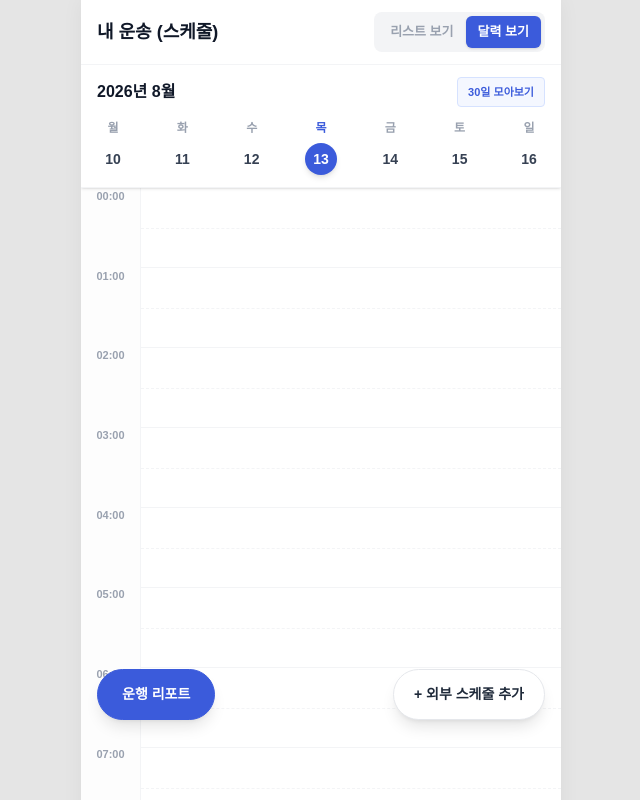
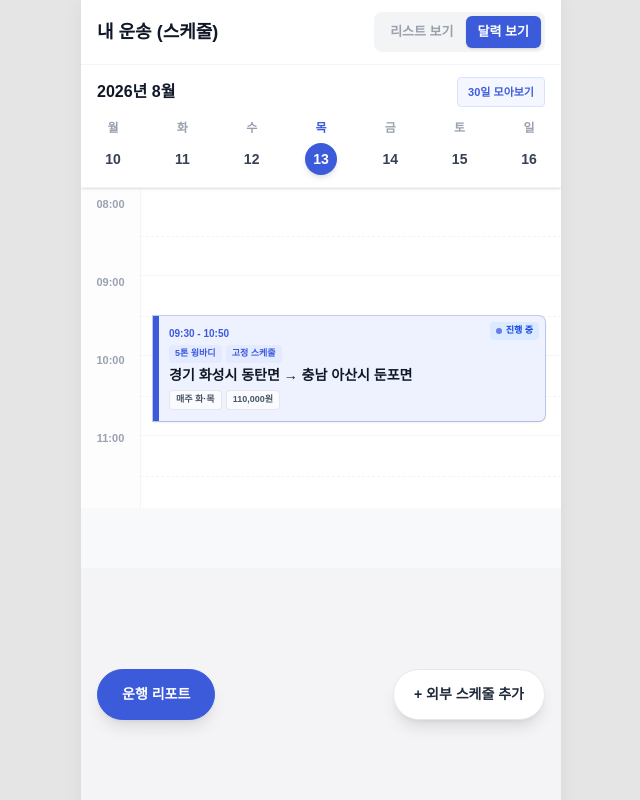
Before and after one commit to KwonLogistics/KAUL_CAMPASS, a Next.js app: page /schedule in a window 1280 px wide. Shown: the top 800 px of the page, without its empty margins (319-959 px from the left). Built offline with nearby package versions, Linux system fonts and the light colour scheme; a web font is replaced by a local one.

Commit message:
feat: 주간 스케줄 타임라인 가변 시간축 적용 (불필요한 새벽/심야 공백 제거)

```diff
--- a/src/components/ScheduleTab.tsx
+++ b/src/components/ScheduleTab.tsx
@@ -34,7 +34,6 @@ export default function ScheduleTab() {
   );
   const allItems = useMemo(() => [...scheduleItems, ...externalItems], [externalItems]);
 
-  const hours = Array.from({ length: 24 }, (_, i) => i);
   const scrollContainerRef = useRef<HTMLDivElement>(null);
 
   const HOUR_HEIGHT = 80;
@@ -48,20 +47,29 @@ export default function ScheduleTab() {
   const dayBlocks = buildDayTimeline(currentDaySchedules);
   const tripBlocks = dayBlocks.filter((b) => b.kind === "trip");
 
-  // 가장 이른 스케줄 기준으로 자동 스크롤
+  // 해당 날짜의 첫 업무 1시간 전 ~ 마지막 업무 1~2시간 후까지만 시간축을 가변으로 생성
+  const hasTrips = tripBlocks.length > 0;
+  const earliestHour = hasTrips
+    ? Math.min(...tripBlocks.map((b) => Math.floor(b.startMin / 60)))
+    : 8;
+  const latestHour = hasTrips
+    ? Math.max(...tripBlocks.map((b) => Math.ceil(b.endMin / 60)))
+    : 18;
+
+  // 시작시각(첫 업무 1시간 전, 최소 0시), 종료시각(마지막 업무 1시간 후, 최소 startHour+4, 최대 24시)
+  const timelineStartHour = Math.max(earliestHour - 1, 0);
+  const timelineEndHour = Math.min(Math.max(latestHour + 1, timelineStartHour + 4), 24);
+
+  const displayedHours = Array.from(
+    { length: timelineEndHour - timelineStartHour },
+    (_, i) => timelineStartHour + i
+  );
+  const totalTimelineHeight = displayedHours.length * HOUR_HEIGHT;
+
+  // 날짜 변경 시 상단으로 스무스하게 초기화
   useEffect(() => {
     if (viewMode === "calendar" && calendarMode === "weekly" && scrollContainerRef.current) {
-      if (tripBlocks.length > 0) {
-        const earliestHour = Math.min(...tripBlocks.map((b) => Math.floor(b.startMin / 60)));
-        const scrollTo = Math.max((earliestHour - 1) * HOUR_HEIGHT, 0);
-        setTimeout(() => {
-          scrollContainerRef.current?.scrollTo({ top: scrollTo, behavior: "smooth" });
-        }, 100);
-      } else {
-        setTimeout(() => {
-          scrollContainerRef.current?.scrollTo({ top: 8 * HOUR_HEIGHT, behavior: "smooth" });
-        }, 100);
-      }
+      scrollContainerRef.current.scrollTo({ top: 0, behavior: "smooth" });
     }
   }, [selectedDate, viewMode, calendarMode, tripBlocks]);
 
@@ -221,10 +229,10 @@ export default function ScheduleTab() {
 
           {/* Timeline Area (Scrollable) */}
           <div ref={scrollContainerRef} className="flex-1 bg-white relative overflow-y-auto">
-            <div className="flex relative" style={{ height: `${24 * HOUR_HEIGHT}px` }}>
+            <div className="flex relative" style={{ height: `${totalTimelineHeight}px` }}>
               {/* Time Column */}
               <div className="w-[60px] border-r border-gray-100 flex flex-col pt-2 bg-[#fdfdfd]">
-                {hours.map((hour) => (
+                {displayedHours.map((hour) => (
                   <div
                     key={hour}
                     style={{ height: `${HOUR_HEIGHT}px` }}
@@ -238,7 +246,7 @@ export default function ScheduleTab() {
               {/* Event Column */}
               <div className="flex-1 relative pt-2">
                 {/* Grid Lines */}
-                {hours.map((hour) => (
+                {displayedHours.map((hour) => (
                   <div
                     key={hour}
                     style={{ height: `${HOUR_HEIGHT}px` }}
@@ -251,7 +259,8 @@ export default function ScheduleTab() {
 
                 {/* 겹치지 않는 하루 체인만 렌더링 — 트립 블록 / 휴식·공차 블록 */}
                 {dayBlocks.map((block) => {
-                  const topOffset = (block.startMin / 60) * HOUR_HEIGHT + 8;
+                  const topOffset =
+                    ((block.startMin - timelineStartHour * 60) / 60) * HOUR_HEIGHT + 8;
                   const height = Math.max(
                     ((block.endMin - block.startMin) / 60) * HOUR_HEIGHT - 2,
                     0
```
